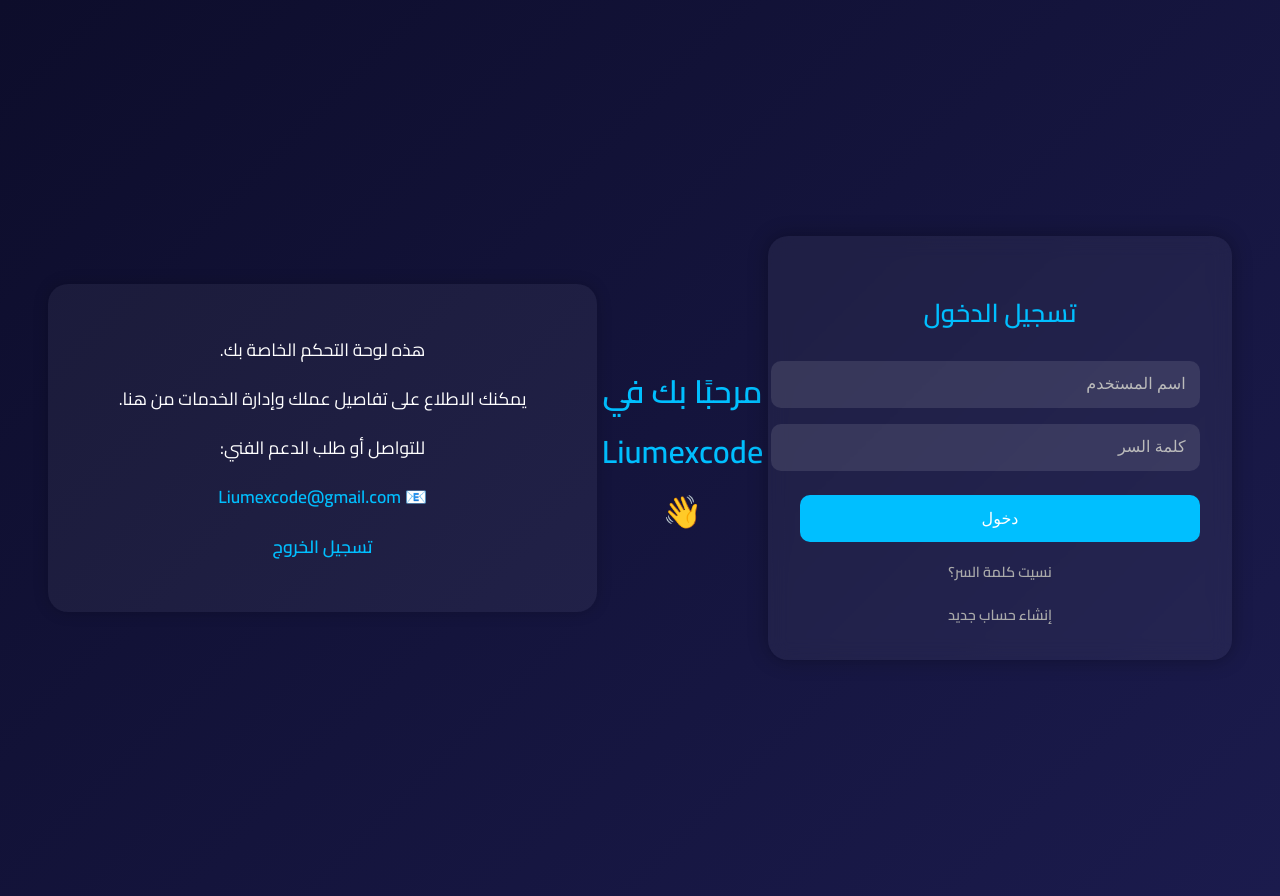
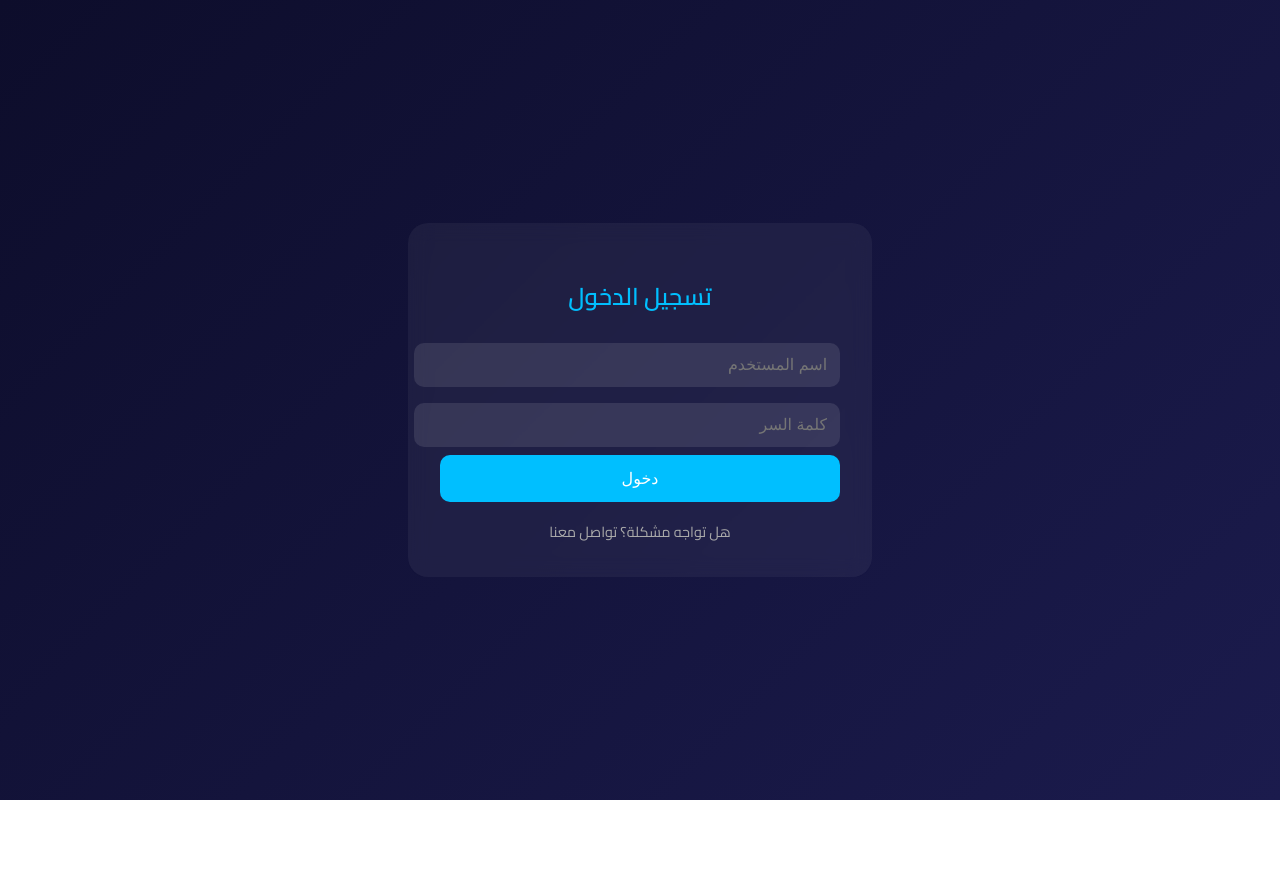
Before and after one commit to liumexcode-del/liumexcode, a plain HTML site: page login.html in a window 1280 px wide. After the commit the page ends 800 px from the top, so only its background shows below. Drawn offline with Linux system fonts and the light colour scheme.

Commit message:
Update login.html

```diff
--- a/login.html
+++ b/login.html
@@ -6,164 +6,87 @@
   <title>تسجيل الدخول | Liumexcode</title>
   <style>
     @import url('https://fonts.googleapis.com/css2?family=Cairo:wght@400;600&display=swap');
-
     body {
       font-family: 'Cairo', sans-serif;
       background: linear-gradient(135deg, #0d0d2b, #1b1b4d);
       color: #fff;
       margin: 0;
-      padding: 0;
       display: flex;
       align-items: center;
       justify-content: center;
       height: 100vh;
     }
-
-    .login-container {
-      background: rgba(255, 255, 255, 0.05);
+    .login-box {
+      background: rgba(255,255,255,0.05);
       padding: 2rem;
       border-radius: 20px;
-      box-shadow: 0 0 20px rgba(0, 0, 0, 0.3);
       width: 90%;
       max-width: 400px;
       text-align: center;
       backdrop-filter: blur(10px);
     }
-
-    h2 {
-      margin-bottom: 1rem;
-      font-size: 1.6rem;
-      color: #00bfff;
-    }
-
-    input[type="text"], input[type="password"] {
+    h2 { color: #00bfff; margin-bottom: 1rem; }
+    input {
       width: 100%;
-      padding: 0.9rem;
+      padding: 0.8rem;
       margin: 0.5rem 0;
       border: none;
       border-radius: 10px;
-      background: rgba(255, 255, 255, 0.1);
+      background: rgba(255,255,255,0.1);
+      color: #fff;
+      outline: none;
+      font-size: 1rem;
+    }
+    button {
+      width: 100%;
+      padding: 0.9rem;
+      background: #00bfff;
+      border: none;
+      border-radius: 10px;
       color: #fff;
       font-size: 1rem;
-      outline: none;
-    }
-
-    input::placeholder {
-      color: #bbb;
-    }
-
-    .login-btn {
-      background-color: #00bfff;
-      color: #fff;
-      border: none;
-      width: 100%;
-      padding: 0.9rem;
-      font-size: 1rem;
-      border-radius: 10px;
-      margin-top: 1rem;
       cursor: pointer;
       transition: 0.3s;
     }
-
-    .login-btn:hover {
-      background-color: #0095cc;
-    }
-
-    .forgot {
+    button:hover { background: #0095cc; }
+    a {
+      color: #aaa;
+      font-size: 0.9rem;
+      text-decoration: none;
       display: block;
       margin-top: 1rem;
-      color: #aaa;
-      text-decoration: none;
-      font-size: 0.9rem;
     }
-
-    .forgot:hover {
-      color: #fff;
-    }
+    a:hover { color: #fff; }
   </style>
 </head>
 <body>
-  <div class="login-container">
+  <div class="login-box">
     <h2>تسجيل الدخول</h2>
-    <form onsubmit="loginUser(event)">
+    <form onsubmit="login(event)">
       <input type="text" id="username" placeholder="اسم المستخدم" required />
       <input type="password" id="password" placeholder="كلمة السر" required />
-      <button class="login-btn">دخول</button>
-      <a href="#" class="forgot">نسيت كلمة السر؟</a>
-      <a href="register.html" class="forgot">إنشاء حساب جديد</a>
+      <button type="submit">دخول</button>
+      <a href="mailto:liumexcode@gmail.com">هل تواجه مشكلة؟ تواصل معنا</a>
     </form>
   </div>
 
   <script>
-    function loginUser(e) {
+    function login(e) {
       e.preventDefault();
       const user = document.getElementById("username").value;
       const pass = document.getElementById("password").value;
 
-      const savedUser = localStorage.getItem("username");
-      const savedPass = localStorage.getItem("password");
+      // كلمة المرور الافتراضية (يمكنك تغييرها)
+      const correctUser = "admin";
+      const correctPass = "123456";
 
-      if (user === savedUser && pass === savedPass) {
+      if (user === correctUser && pass === correctPass) {
         alert("تم تسجيل الدخول بنجاح 🎉");
-        window.location.href = "home.html"; // تحويل لصفحة التفاصيل
+        window.location.href = "dashboard.html";
       } else {
         alert("خطأ في اسم المستخدم أو كلمة المرور ❌");
       }
     }
   </script>
-</body><!DOCTYPE html>
-<html lang="ar" dir="rtl">
-<head>
-  <meta charset="UTF-8" />
-  <meta name="viewport" content="width=device-width, initial-scale=1.0" />
-  <title>لوحة التحكم | Liumexcode</title>
-  <style>
-    body {
-      font-family: 'Cairo', sans-serif;
-      background: linear-gradient(135deg, #0d0d2b, #1b1b4d);
-      color: #fff;
-      text-align: center;
-      padding: 3rem;
-    }
-
-    h1 {
-      color: #00bfff;
-      margin-bottom: 1rem;
-    }
-
-    .card {
-      background: rgba(255,255,255,0.05);
-      padding: 2rem;
-      border-radius: 20px;
-      width: 90%;
-      max-width: 500px;
-      margin: auto;
-      box-shadow: 0 0 15px rgba(0,0,0,0.2);
-    }
-
-    p {
-      line-height: 1.8;
-      font-size: 1.1rem;
-    }
-
-    a {
-      color: #00bfff;
-      text-decoration: none;
-      font-weight: bold;
-    }
-
-    a:hover { color: #fff; }
-  </style>
-</head>
-<body>
-  <h1>مرحبًا بك في Liumexcode 👋</h1>
-  <div class="card">
-    <p>هذه لوحة التحكم الخاصة بك.</p>
-    <p>يمكنك الاطلاع على تفاصيل عملك وإدارة الخدمات من هنا.</p>
-    <p>للتواصل أو طلب الدعم الفني:</p>
-    <p>📧 <a href="mailto:Liumexcode@gmail.com">Liumexcode@gmail.com</a></p>
-    <p><a href="login.html">تسجيل الخروج</a></p>
-  </div>
 </body>
 </html>
-</html>
```
